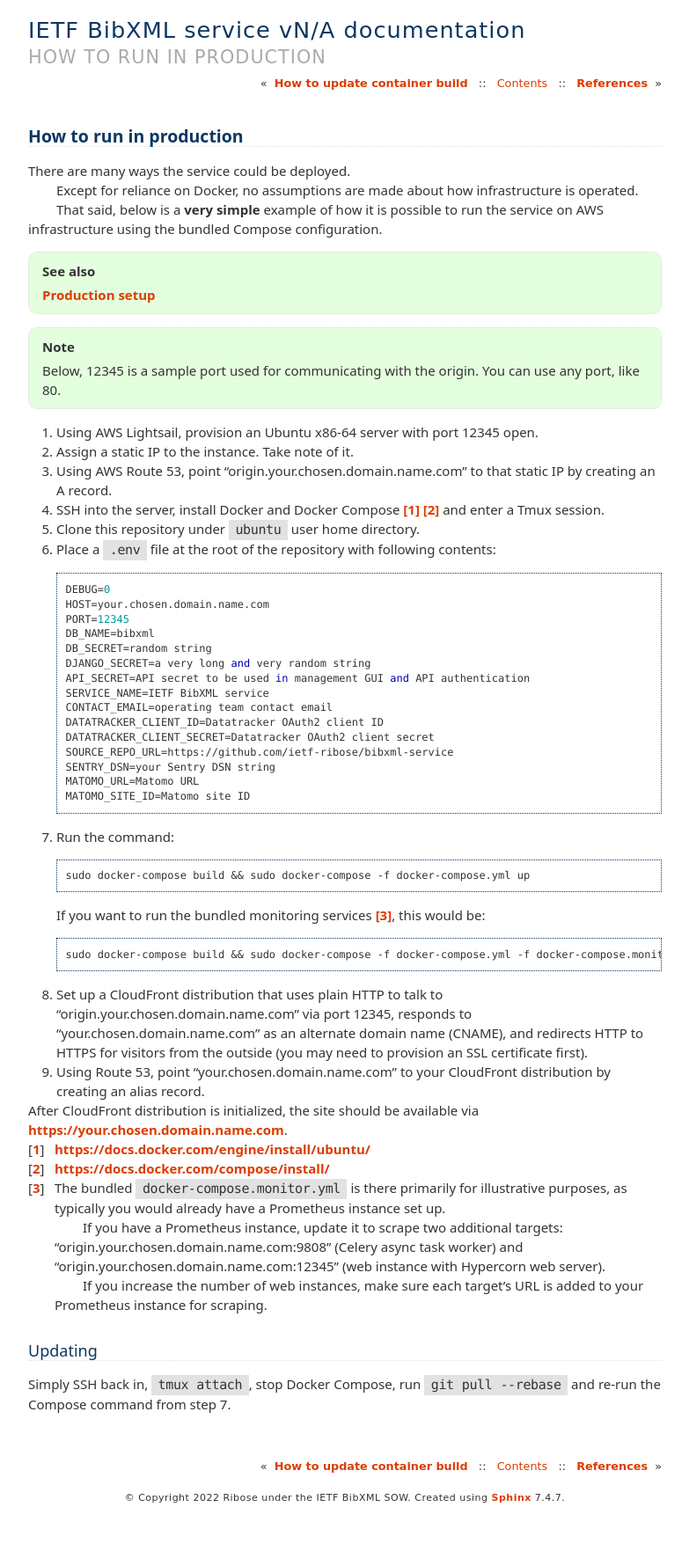
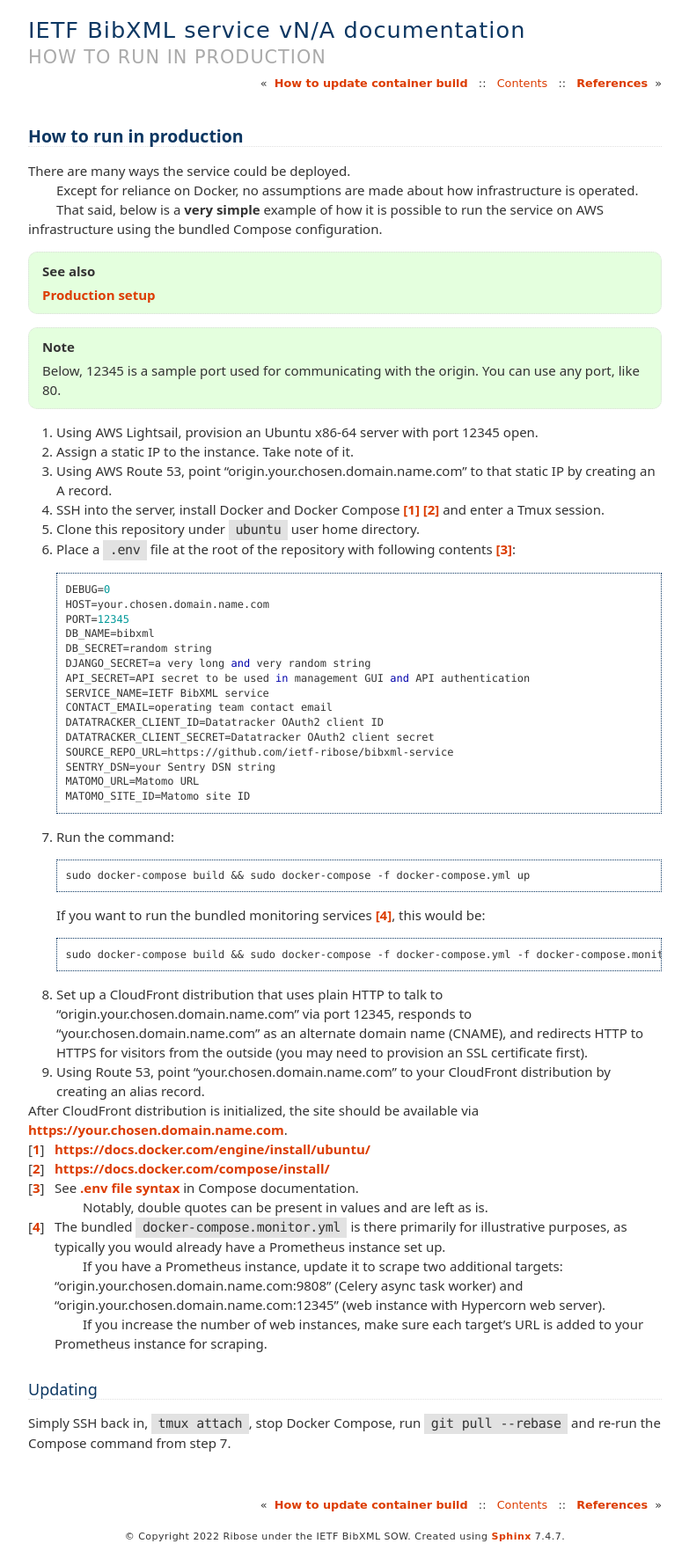
Before and after one commit to ietf-tools/bibxml-service, a Sphinx documentation site: the page built from docs/howto/run-in-production.rst, in a window 1280 px wide. Shown: the whole page at 88% size, without its empty margins (248-1031 px from the left). Built offline with Sphinx 7.4.7, drawn with Linux system fonts in a browser that asks for light colours; pages that are not in the unit, such as notebooks, are missing from menus; before the commit the page ends 1719 px from its top, so only the background shows below that.

Commit message:
docs: link to Compose docs for `.env` file

```diff
--- a/docs/howto/run-in-production.rst
+++ b/docs/howto/run-in-production.rst
@@ -48,7 +48,7 @@ on AWS infrastructure using the bundled Compose configuration.
 
        sudo docker-compose build && sudo docker-compose -f docker-compose.yml up
 
-   If you want to run the bundled monitoring services [3]_, this would be::
+   If you want to run the bundled monitoring services [4]_, this would be::
 
        sudo docker-compose build && sudo docker-compose -f docker-compose.yml -f docker-compose.monitor.yml up
 
@@ -68,7 +68,11 @@ the site should be available via https://your.chosen.domain.name.com.
 
 .. [2] https://docs.docker.com/compose/install/
 
-.. [3] The bundled ``docker-compose.monitor.yml`` is there primarily for illustrative purposes,
+.. [3] See `.env file syntax <https://docs.docker.com/compose/env-file/#syntax-rules>`_ in Compose documentation.
+
+       Notably, double quotes can be present in values and are left as is.
+
+.. [4] The bundled ``docker-compose.monitor.yml`` is there primarily for illustrative purposes,
        as typically you would already have a Prometheus instance set up.
 
        If you have a Prometheus instance, update it to scrape two additional targets:
```
Also changed, not shown: other parts of docs/howto/run-in-production.rst (+1 -1 lines).
